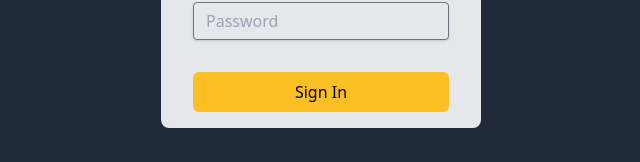
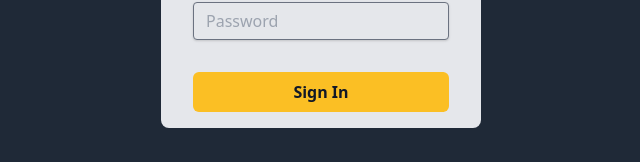
Before and after one commit to KnightHacks/admin-tool, a React (Create React App) app: page / in a window 1280 px wide. Shown: the part 419-581 px from the top of the page, without its empty margins (319-959 px from the left). Built offline with nearby package versions, Linux system fonts and the light colour scheme.

Commit message:
Make the font of the sign in text semibold and lighter in color

```diff
--- a/src/pages/Login.tsx
+++ b/src/pages/Login.tsx
@@ -72,7 +72,7 @@ export default function LoginPage(): JSX.Element {
         />
         <button
           onClick={Login}
-          className="bg-yellow-400 hover:bg-yellow-300 active:bg-yellow-500 px-4 py-2 w-full rounded-md"
+          className="bg-yellow-400 hover:bg-yellow-300 active:bg-yellow-500 px-4 py-2 w-full rounded-md font-semibold text-gray-900"
         >
           Sign In
         </button>
```
